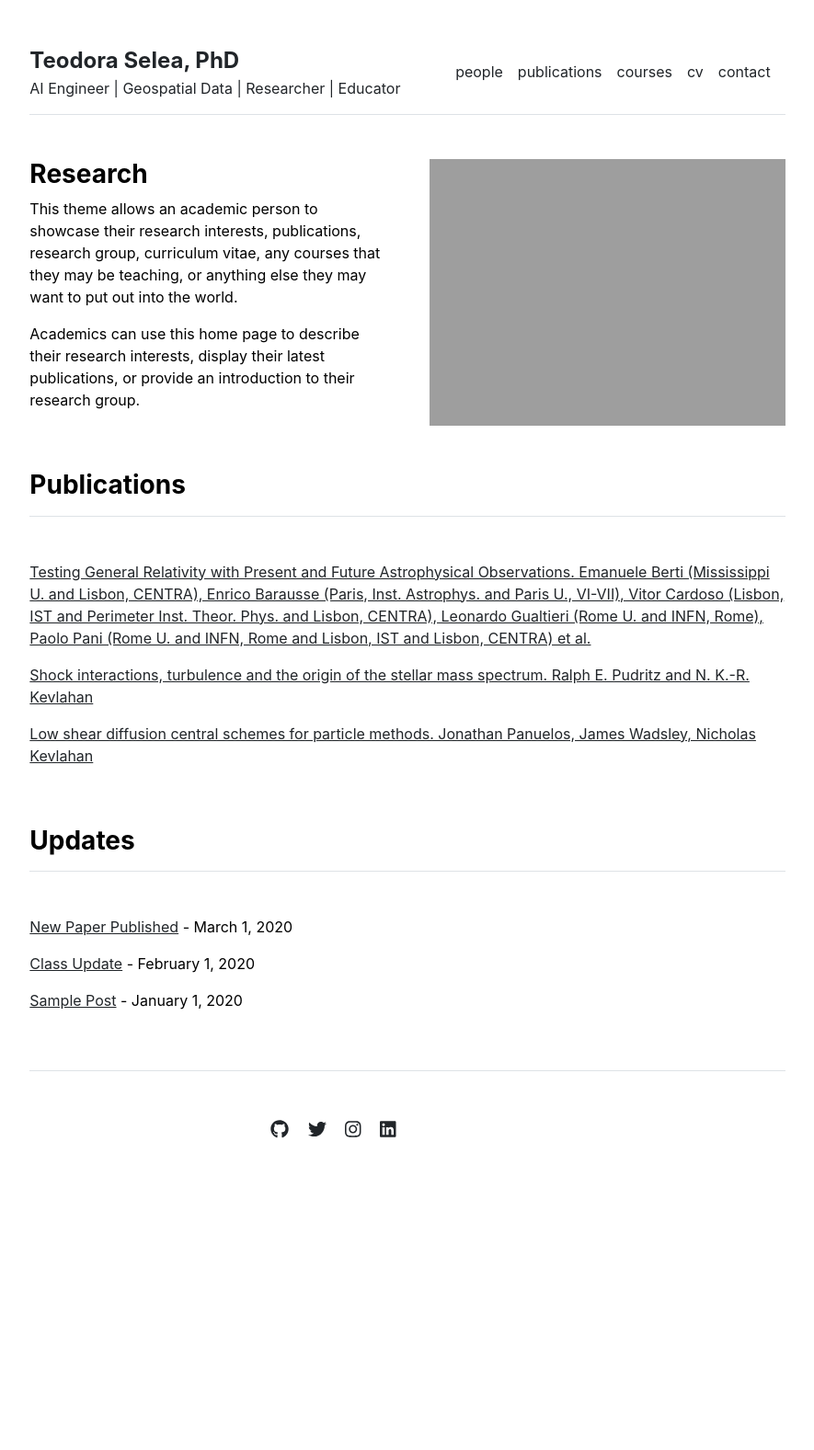
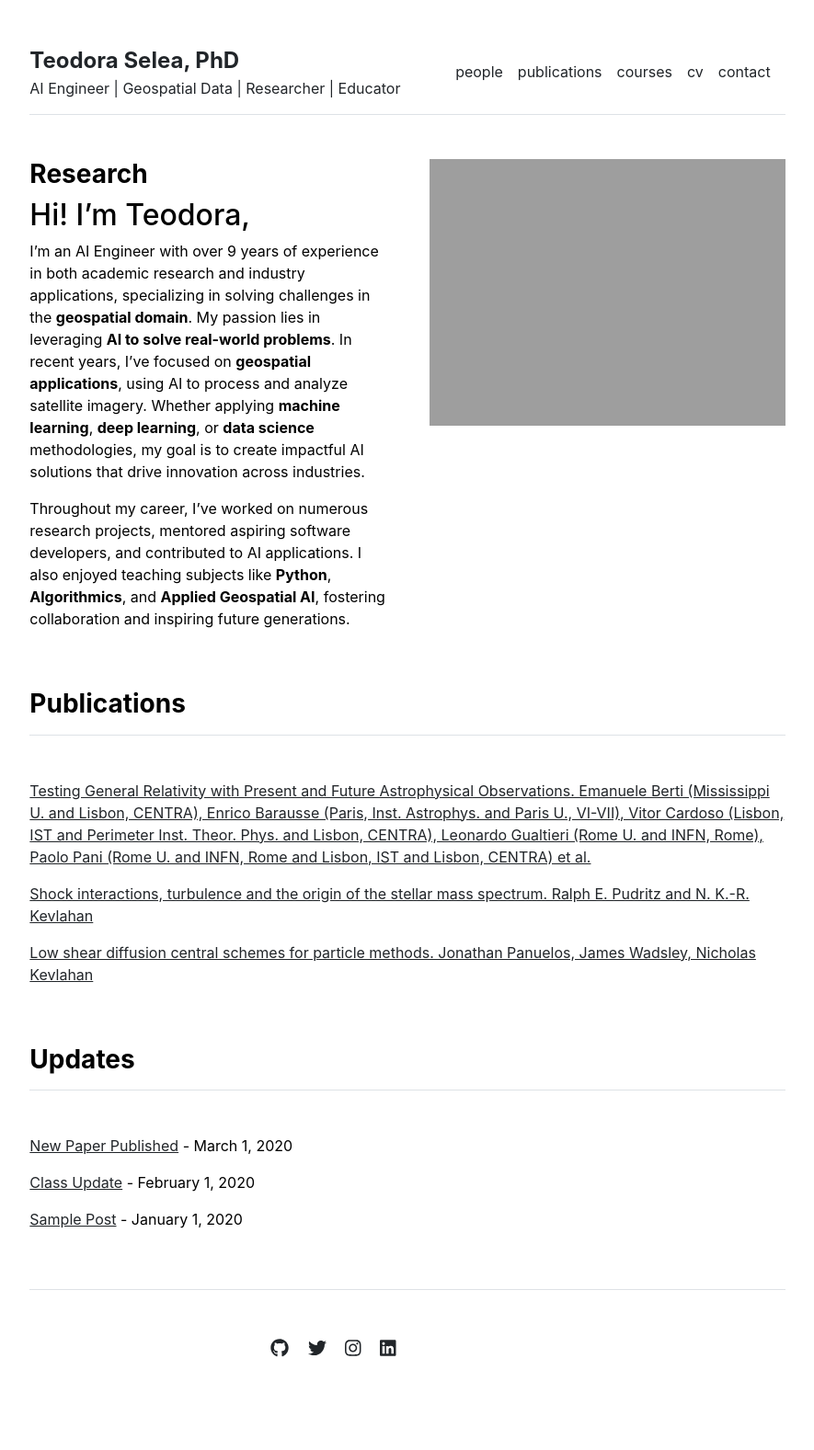
Before and after one commit to tselea/tselea.github.io, a Jekyll site: the page built from index.md, in a window 1280 px wide. Shown: the whole page at 92% size, without its empty margins (197-1082 px from the left). Built offline with Jekyll 4.4.1, drawn with Linux system fonts in a browser that asks for light colours; before the commit the page ends 1339 px from its top, so only the background shows below that.

Commit message:
Update index.md
updated description

```diff
--- a/index.md
+++ b/index.md
@@ -3,6 +3,9 @@ layout: home
 title: "Home"
 ---
 
-This theme allows an academic person to showcase their research interests, publications, research group, curriculum vitae, any courses that they may be teaching, or anything else they may want to put out into the world.
+## Hi! I'm Teodora,
 
-Academics can use this home page to describe their research interests, display their latest publications, or provide an introduction to their research group.
+I'm an AI Engineer with over 9 years of experience in both academic research and industry applications, specializing in solving challenges in the **geospatial domain**. My passion lies in leveraging **AI to solve real-world problems**. In recent years, I’ve focused on **geospatial applications**, using AI to process and analyze satellite imagery. Whether applying **machine learning**, **deep learning**, or **data science** methodologies, my goal is to create impactful AI solutions that drive innovation across industries.
+
+
+Throughout my career, I’ve worked on numerous research projects, mentored aspiring software developers, and contributed to AI applications. I also enjoyed teaching subjects like **Python**, **Algorithmics**, and **Applied Geospatial AI**, fostering collaboration and inspiring future generations.
```
